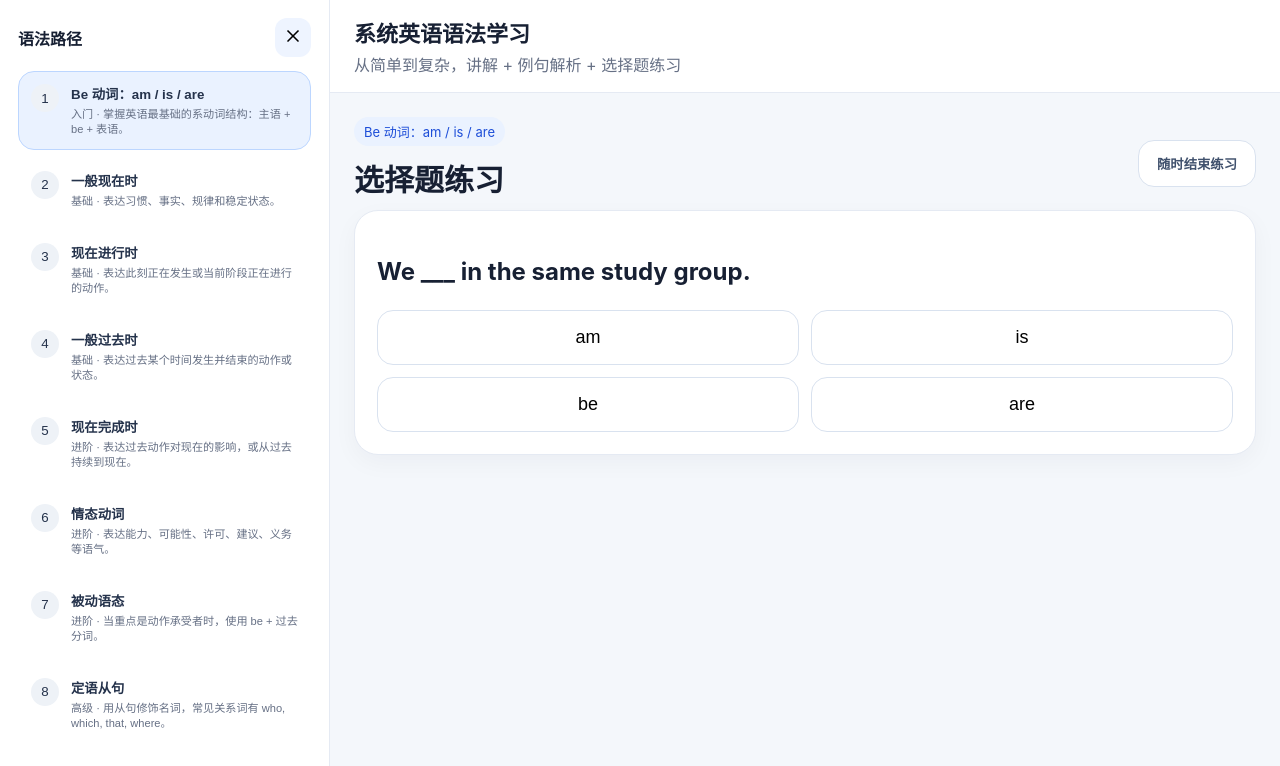
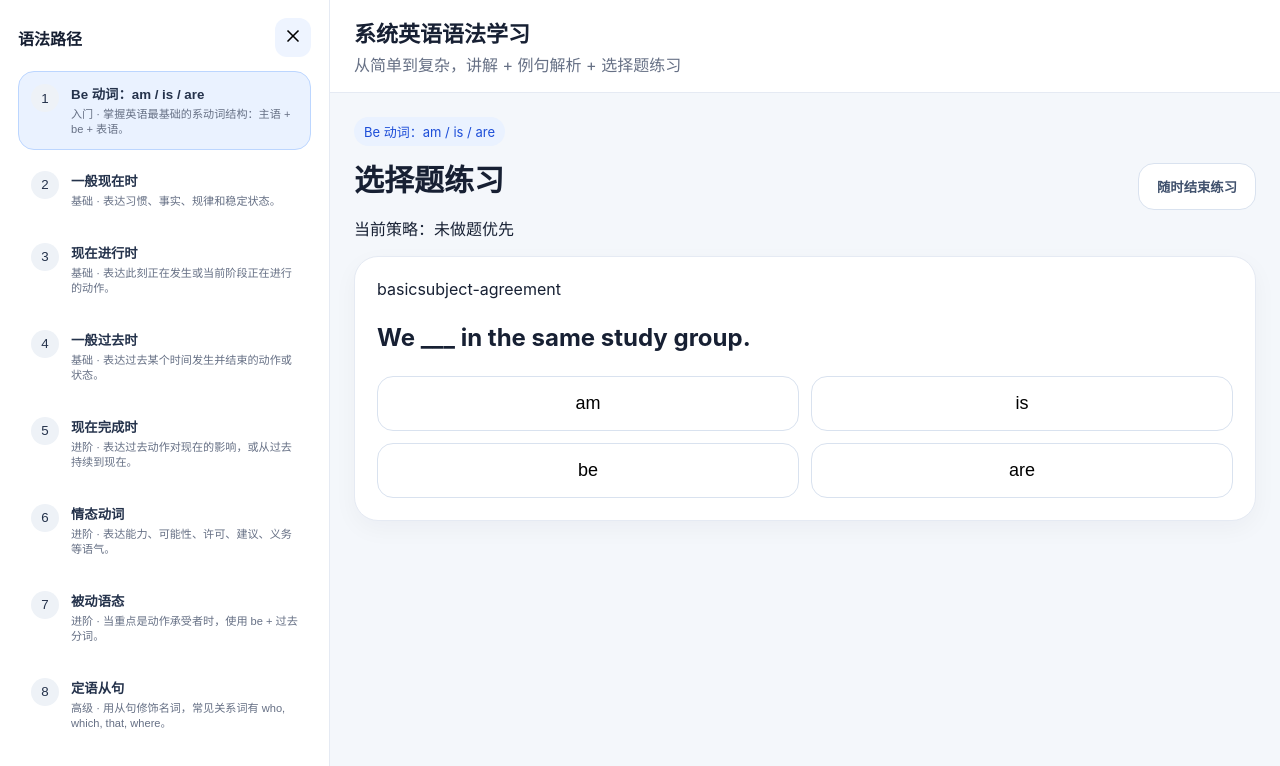
Before and after one commit to yipengup/english-learning-app, a React (Vite) app: page / in a window 1280 px wide. Both pictures are taken after a click on the button "开始练习本语法". Shown: the top 766 px of the page. Built offline with nearby package versions, Linux system fonts and the light colour scheme.

Commit message:
Connect UI to modular practice engine

```diff
--- a/src/main.jsx
+++ b/src/main.jsx
@@ -1,10 +1,13 @@
 import React, { useMemo, useState } from 'react';
 import { createRoot } from 'react-dom/client';
-import { BookOpen, CheckCircle2, Menu, X, RotateCcw } from 'lucide-react';
+import { BookOpen, CheckCircle2, Menu, X, RotateCcw, Layers3 } from 'lucide-react';
 import './styles/app.css';
 import { grammarCatalog } from './data/grammarCatalog';
 import { buildQuestionBank } from './data/questionBank';
-import { loadState, pickNextQuestion, saveState } from './shared/storage';
+import { hasCuratedQuestionBank } from './data/questionBanks';
+import { loadState, saveState } from './shared/storage';
+import { createPracticeSession, gradeAnswer, getProgressSummary, mergeAnswerRecord, pickNextQuestion } from './domain/practiceEngine';
+import { getGrammarAnswers, updateGrammarAnswer } from './domain/progressRepository';
 
 function App() {
   const initial = loadState();
@@ -13,12 +16,14 @@ function App() {
   const [menuOpen, setMenuOpen] = useState(false);
   const [practice, setPractice] = useState(null);
   const active = grammarCatalog.find(g => g.id === activeId) || grammarCatalog[0];
-  const bank = useMemo(() => buildQuestionBank(active.id), [active.id]);
-  const activeAnswers = state.answers[active.id] || {};
+  const bank = useMemo(() => buildQuestionBank(active.id, active.title), [active.id, active.title]);
+  const activeAnswers = getGrammarAnswers(state, active.id);
+  const progress = getProgressSummary(bank, activeAnswers);
+  const curated = hasCuratedQuestionBank(active.id);
 
   function persist(next) {
-    setState(next);
-    saveState(next);
+    const saved = saveState(next);
+    setState(saved);
   }
 
   function chooseGrammar(id) {
@@ -28,30 +33,28 @@ function App() {
     persist({ ...state, lastGrammarId: id });
   }
 
-  function startPractice() {
-    setPractice({ current: pickNextQuestion(bank, activeAnswers), selected: null, checked: false, count: 0 });
+  function startPractice(strategy = 'unanswered-first') {
+    setPractice(createPracticeSession(bank, activeAnswers, strategy));
   }
 
   function submitAnswer(option) {
-    const correct = option === practice.current.answer;
-    const nextAnswers = { ...activeAnswers, [practice.current.id]: { correct, selected: option, updatedAt: Date.now() } };
-    const nextState = { ...state, answers: { ...state.answers, [active.id]: nextAnswers }, lastGrammarId: active.id };
+    const result = gradeAnswer(practice.current, option);
+    const previous = activeAnswers[practice.current.id];
+    const answerRecord = mergeAnswerRecord(previous, result);
+    const nextState = updateGrammarAnswer(state, active.id, practice.current.id, answerRecord);
     persist(nextState);
     setPractice({ ...practice, selected: option, checked: true });
   }
 
   function nextQuestion() {
-    const latest = loadState().answers[active.id] || {};
-    setPractice({ current: pickNextQuestion(bank, latest), selected: null, checked: false, count: practice.count + 1 });
+    const latest = loadState().answers?.[active.id] || {};
+    setPractice({ ...practice, current: pickNextQuestion(bank, latest, practice.strategy), selected: null, checked: false, count: practice.count + 1 });
   }
 
   function goNextSection() {
     if (active.nextId) chooseGrammar(active.nextId);
     else setPractice(null);
   }
-
-  const done = Object.values(activeAnswers).filter(Boolean).length;
-  const wrong = Object.values(activeAnswers).filter(a => a.correct === false).length;
 
   return <div className="app">
     <aside className={`sidebar ${menuOpen ? 'open' : ''}`}>
@@ -62,26 +65,26 @@ function App() {
     </aside>
     <main>
       <header className="topbar"><button className="menuBtn" onClick={() => setMenuOpen(true)}><Menu size={24}/></button><div><h1>系统英语语法学习</h1><p>从简单到复杂，讲解 + 例句解析 + 选择题练习</p></div></header>
-      {!practice ? <LearningView grammar={active} done={done} wrong={wrong} total={bank.length} onStart={startPractice}/> :
+      {!practice ? <LearningView grammar={active} progress={progress} curated={curated} onStart={startPractice}/> :
         <PracticeView practice={practice} grammar={active} onSubmit={submitAnswer} onNext={nextQuestion} onEnd={() => setPractice(null)} onNextSection={goNextSection}/>}
     </main>
   </div>;
 }
 
-function LearningView({ grammar, done, wrong, total, onStart }) {
+function LearningView({ grammar, progress, curated, onStart }) {
   return <section className="content">
-    <div className="hero"><div><span className="tag">{grammar.level}</span><h2>{grammar.title}</h2><p>{grammar.summary}</p></div><div className="stats"><b>{done}/{total}</b><small>已练习</small><b>{wrong}</b><small>错题</small></div></div>
+    <div className="hero"><div><span className="tag">{grammar.level}</span><h2>{grammar.title}</h2><p>{grammar.summary}</p><p className="quality"><Layers3 size={16}/>题库状态：{curated ? '已接入人工精选题库 + 变体扩展' : '暂用占位题库，待人工题库接入'}</p></div><div className="stats"><b>{progress.done}/{progress.total}</b><small>已练习</small><b>{progress.wrong}</b><small>错题</small><b>{progress.completionRate}%</b><small>完成度</small></div></div>
     {grammar.sections.map(sec => <article className="card" key={sec.heading}><h3>{sec.heading}</h3><p>{sec.body}</p>{sec.examples.map(ex => <div className="example" key={ex.en}><b>{ex.en}</b><span>{ex.zh}</span><p>{ex.note}</p></div>)}</article>)}
-    <button className="primary" onClick={onStart}><BookOpen size={20}/>开始练习本语法</button>
+    <div className="actions"><button className="primary" onClick={() => onStart('unanswered-first')}><BookOpen size={20}/>开始练习本语法</button><button className="secondary" onClick={() => onStart('wrong-first')}>优先复习错题</button></div>
   </section>;
 }
 
 function PracticeView({ practice, grammar, onSubmit, onNext, onEnd, onNextSection }) {
   const q = practice.current;
   return <section className="content practice">
-    <div className="practiceTop"><div><span className="tag">{grammar.title}</span><h2>选择题练习</h2></div><button className="ghost" onClick={onEnd}>随时结束练习</button></div>
-    <article className="card question"><h3>{q.stem}</h3><div className="options">{q.options.map(opt => <button key={opt} disabled={practice.checked} className={practice.checked ? (opt === q.answer ? 'right' : opt === practice.selected ? 'wrong' : '') : ''} onClick={() => onSubmit(opt)}>{opt}</button>)}</div></article>
-    {practice.checked && <article className="card answer"><h3>{practice.selected === q.answer ? <><CheckCircle2/> 回答正确</> : '回答错误'}</h3><p><b>题目翻译：</b>{q.translation}</p><p><b>正确答案：</b>{q.answer}</p><p><b>语法解析：</b>{q.explanation} 这道题考查的是「{grammar.title}」，做题时要先判断主语、时间标志或句子结构，再选择符合该语法规则的形式。</p><div className="actions"><button className="secondary" onClick={onNext}><RotateCcw size={18}/>继续随机练习</button><button className="primary" onClick={onNextSection}>进入下一小节语法</button></div></article>}
+    <div className="practiceTop"><div><span className="tag">{grammar.title}</span><h2>选择题练习</h2><p>当前策略：{practice.strategy === 'wrong-first' ? '错题优先' : '未做题优先'}</p></div><button className="ghost" onClick={onEnd}>随时结束练习</button></div>
+    <article className="card question"><div className="questionMeta"><span>{q.difficulty}</span>{q.tags?.map(tag => <span key={tag}>{tag}</span>)}</div><h3>{q.stem}</h3><div className="options">{q.options.map(opt => <button key={opt} disabled={practice.checked} className={practice.checked ? (opt === q.answer ? 'right' : opt === practice.selected ? 'wrong' : '') : ''} onClick={() => onSubmit(opt)}>{opt}</button>)}</div></article>
+    {practice.checked && <article className="card answer"><h3>{practice.selected === q.answer ? <><CheckCircle2/> 回答正确</> : '回答错误'}</h3><p><b>题目翻译：</b>{q.translation}</p><p><b>正确答案：</b>{q.answer}</p><p><b>语法解析：</b>{q.explanation}</p><p><b>本题定位：</b>这道题考查「{grammar.title}」中的 {q.tags?.join(' / ') || '核心规则'}。做题时先看主语、时间标志、句子结构，再排除不符合语法规则的选项。</p><div className="actions"><button className="secondary" onClick={onNext}><RotateCcw size={18}/>继续练习</button><button className="primary" onClick={onNextSection}>进入下一小节语法</button></div></article>}
   </section>;
 }
 
```
